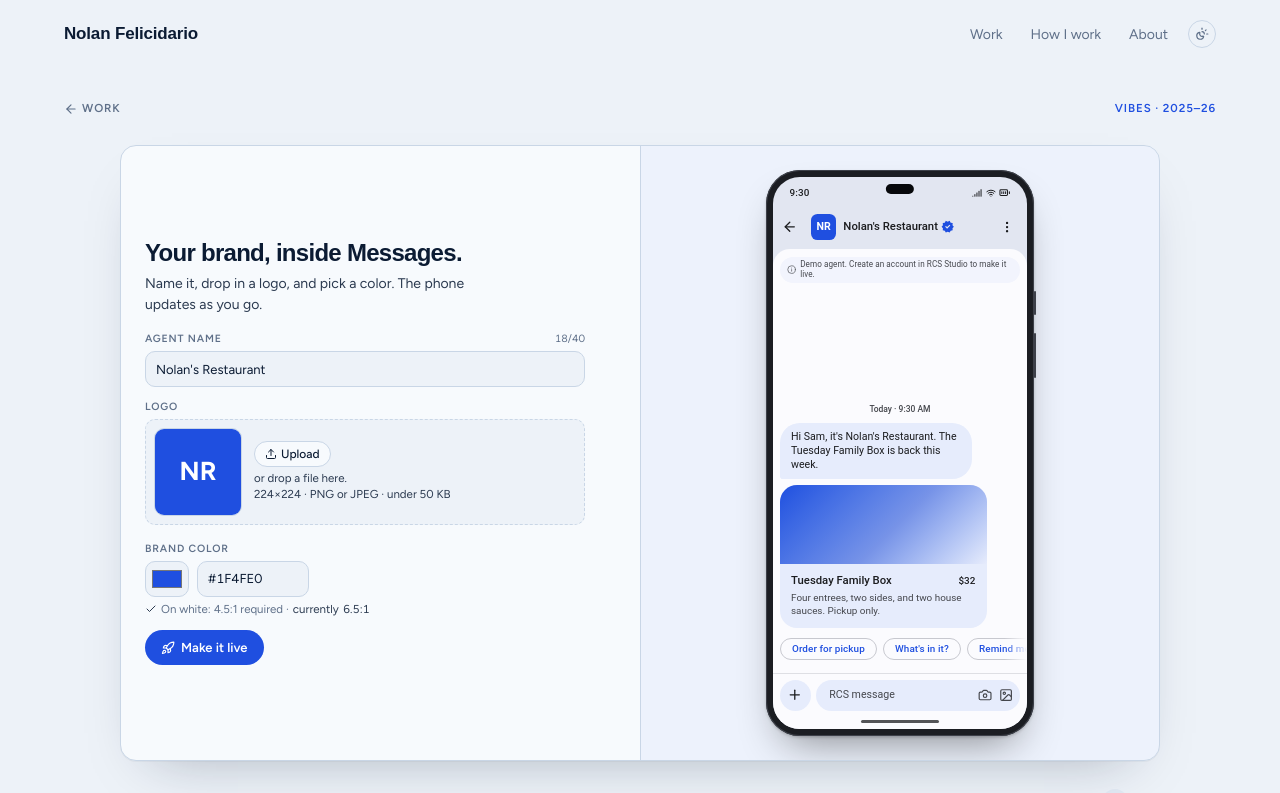
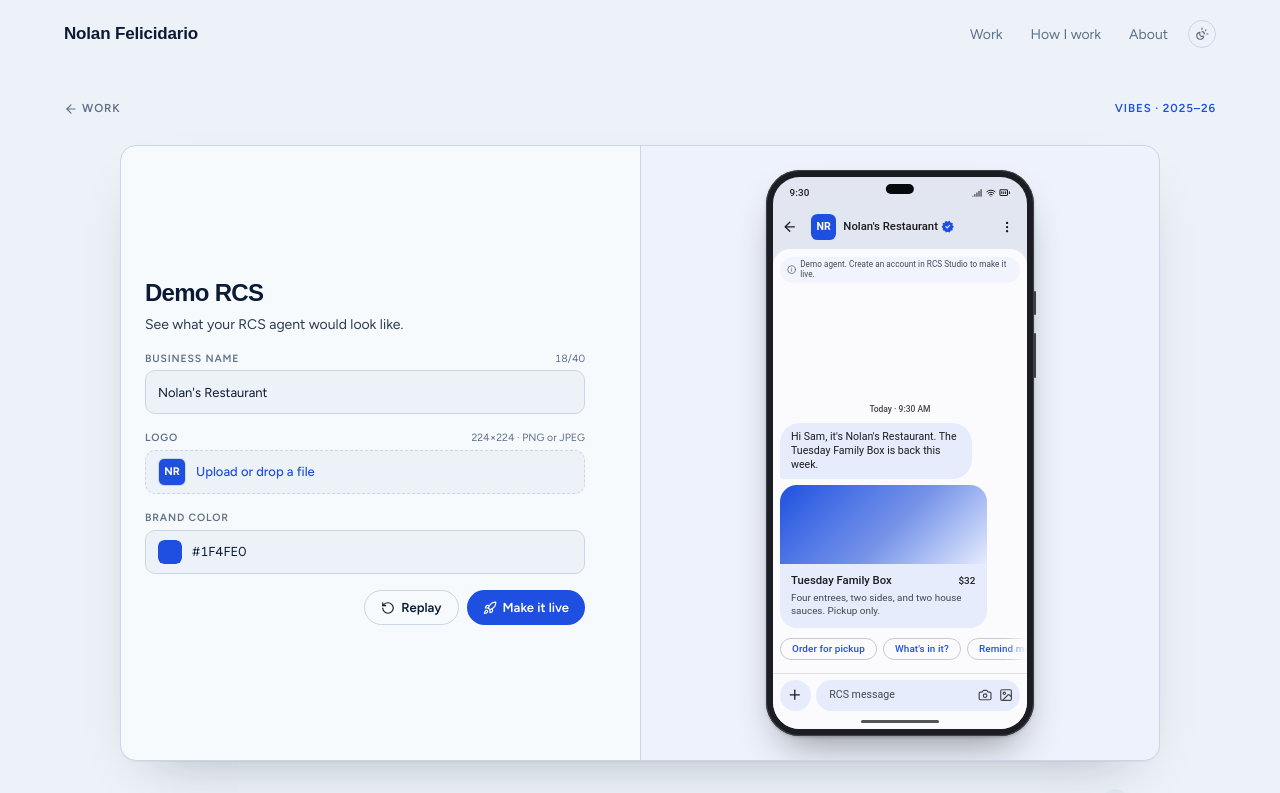
Before and after one commit to nfelicidario/nfelicidario.github.io, a Next.js app: page /work/rcs-studio in a window 1280 px wide. Shown: the top 793 px of the page. Built offline with nearby package versions, Linux system fonts and the light colour scheme; a web font is replaced by a local one.

Commit message:
Demo RCS step: cohesive form, no contrast copy, Replay and CTA on the right
Co-Authored-By: Claude Fable 5.1 <noreply@anthropic.com>

```diff
--- a/src/components/work/rcs-studio/hero/RcsStudioHero.tsx
+++ b/src/components/work/rcs-studio/hero/RcsStudioHero.tsx
@@ -33,8 +33,6 @@ import {
   RotateCcw,
   SkipForward,
   Sparkles,
-  Upload,
-  X,
 } from "lucide-react";
 import {
   AGENT,
@@ -60,10 +58,10 @@ import {
 
 /**
  * RCS Studio hero: one self-driving story in a 16:9 stage, mock data only, frameless.
- * Journey: make it yours → sign up → provision (brand, agent, campaign) → submit → live.
+ * Journey: demo RCS → sign up → provision (brand, agent, campaign) → submit → live.
  *
  * Each phase draws its own card on the page ground:
- *  - make it yours, provisioning, submitted, live: a 50/50 card (panel left, Android phone right
+ *  - demo RCS, provisioning, submitted, live: a 50/50 card (panel left, Android phone right
  *    on a tinted pane), stacking below 768px
  *  - sign up: a narrow centered card, no phone
  * The card animates its size between phases with a layout transition.
@@ -76,7 +74,7 @@ import {
  * `HeroView` is purely presentational, so the stills render it in fixed states with no timers.
  *
  * Google's agent limits are enforced where a field exists: display name 40, description 100,
- * suggested-reply labels 25, logo 224×224 PNG or JPEG under 50 KB, brand color 4.5:1 on white.
+ * suggested-reply labels 25. The logo hint says 224×224 PNG or JPEG; any image is accepted.
  *
  * All demo copy and timings (the agent, the chips and replies, the form values, the frames)
  * live in ./script.ts so they can be edited without touching the state machine.
@@ -84,7 +82,12 @@ import {
 
 /* ---------------------------------------------------------------- limits */
 
-const MAX = { name: 40, description: 100, logoPx: 224, logoBytes: 50 * 1024, contrast: 4.5 } as const;
+const MAX = { name: 40, description: 100 } as const;
+
+/** one form row: every field in a form shares this border, radius, and type size */
+const ROW = "bubble-sm border text-[13px] text-ink";
+/** row height and padding: 44 px in the demo form, 36 px in the denser provisioning forms */
+const rowSize = (tall?: boolean) => (tall ? "h-11 px-3" : "h-9 px-2.5");
 
 /* ---------------------------------------------------------------- frames */
 
@@ -183,32 +186,9 @@ function monogram(name: string) {
     .toUpperCase();
 }
 
-function parseHex(hex: string): [number, number, number] | null {
-  const m = /^#?([0-9a-f]{6})$/i.exec(hex.trim());
-  if (!m) return null;
-  const n = parseInt(m[1], 16);
-  return [(n >> 16) & 255, (n >> 8) & 255, n & 255];
-}
-
 function normalizeHex(hex: string) {
   const m = /^#?([0-9a-f]{6})$/i.exec(hex.trim());
   return m ? `#${m[1].toUpperCase()}` : null;
-}
-
-/** WCAG 2 relative luminance → contrast ratio against white */
-function contrastOnWhite(hex: string) {
-  const rgb = parseHex(hex);
-  if (!rgb) return 1;
-  const [r, g, b] = rgb.map((c) => {
-    const s = c / 255;
-    return s <= 0.03928 ? s / 12.92 : Math.pow((s + 0.055) / 1.055, 2.4);
-  });
-  const l = 0.2126 * r + 0.7152 * g + 0.0722 * b;
-  return 1.05 / (l + 0.05);
-}
-
-function kb(bytes: number) {
-  return `${Math.round(bytes / 1024)} KB`;
 }
 
 /* ----------------------------------------------------------- state machine */
@@ -220,6 +200,8 @@ type Action =
   | { type: "TAP"; chip: number; now?: boolean }
   | { type: "SET"; field: Field; value: string }
   | { type: "LOGO"; logo: Logo }
+  /** the form's own Replay: back to the greeting and card, chips tappable again, fields kept */
+  | { type: "RESET_THREAD" }
   | { type: "RESET" };
 
 function initial(i = 0, run = 0): State {
@@ -263,6 +245,9 @@ function reducer(s: State, a: Action): State {
       return { ...s, values: { ...s.values, [a.field]: a.value } };
     case "LOGO":
       return { ...s, logo: a.logo };
+    case "RESET_THREAD":
+      if (FRAMES[s.i].step !== "yours") return s;
+      return { ...s, chip: null, i: F.yours };
     case "RESET":
       return initial(0, s.run + 1);
   }
@@ -402,7 +387,7 @@ function still(i: number, overrides: Partial<State> = {}): State {
 export const rcsStudioStills: { render: ReactNode; caption: string }[] = [
   {
     render: <HeroView s={still(F.yoursReplied)} timed still focus="phone" />,
-    caption: "Make it yours: name, logo, and brand color, previewed live on the phone.",
+    caption: "Demo RCS: name, logo, and brand color, previewed live on the phone.",
   },
   {
     render: <HeroView s={still(F.signupFilled)} timed still focus="panel" />,
@@ -502,7 +487,7 @@ function FlowPanel({ s, timed, still, dispatch }: PanelProps) {
         transition={{ duration: 0.25, ease: "easeOut" }}
         className="grid max-w-[440px] gap-4"
       >
-        {group === "yours" && <MakeItYours s={s} timed={timed} still={still} dispatch={dispatch} />}
+        {group === "yours" && <DemoRcs s={s} timed={timed} still={still} dispatch={dispatch} />}
         {group === "signup" && <SignUp s={s} timed={timed} still={still} dispatch={dispatch} />}
         {group === "provision" && <Provision s={s} timed={timed} still={still} dispatch={dispatch} />}
         {group === "live" && (
@@ -522,25 +507,22 @@ function FlowPanel({ s, timed, still, dispatch }: PanelProps) {
   );
 }
 
-/* ------------------------------------------------------ 1. make it yours */
+/* ------------------------------------------------------------- 1. demo RCS */
 
-function MakeItYours({ s, timed, still, dispatch }: PanelProps) {
-  const ctaId = useId();
-  const ratio = contrastOnWhite(s.values.color);
-  const pass = ratio >= MAX.contrast;
+function DemoRcs({ s, timed, still, dispatch }: PanelProps) {
   const pressed = timed && s.i === F.yoursCta;
 
   return (
     <>
       <div>
-        <h3 className="text-[clamp(18px,2vw,24px)] font-bold text-ink">Your brand, inside Messages.</h3>
-        <p className="mt-2 max-w-[36ch] text-[14px] text-body">Name it, drop in a logo, and pick a color. The phone updates as you go.</p>
+        <h3 className="text-[clamp(18px,2vw,24px)] font-bold text-ink">{STEP_LABELS.yours}</h3>
+        <p className="mt-2 max-w-[36ch] text-[14px] text-body">See what your RCS agent would look like.</p>
       </div>
       <form
-        className="grid gap-3"
+        className="grid gap-4"
         onSubmit={(e) => {
           e.preventDefault();
-          if (pass) dispatch({ type: "GOTO", i: F.signup });
+          dispatch({ type: "GOTO", i: F.signup });
         }}
       >
         <Field
@@ -548,22 +530,28 @@ function MakeItYours({ s, timed, still, dispatch }: PanelProps) {
           timed={timed}
           dispatch={dispatch}
           field="agentName"
-          label="Agent name"
+          label="Business name"
           maxLength={MAX.name}
+          tall
           highlight={timed && s.i === F.yoursName}
           placeholder="What customers will see"
         />
-        <LogoField s={s} timed={timed} dispatch={dispatch} highlight={timed && s.i === F.yoursLogo} />
+        <LogoField s={s} timed={timed} dispatch={dispatch} tall highlight={timed && s.i === F.yoursLogo} />
         <ColorField
           value={s.values.color}
           onChange={(v) => dispatch({ type: "SET", field: "color", value: v })}
           readOnly={timed}
+          tall
           highlight={timed && s.i === F.yoursColor}
-          describeId={ctaId}
         />
-        <Primary type="submit" still={still} disabled={!pass} pressed={pressed} icon={<Rocket size={14} aria-hidden="true" />} describedBy={ctaId}>
+        <div className="flex flex-wrap items-center justify-end gap-2">
+          <Secondary still={still} onClick={() => dispatch({ type: "RESET_THREAD" })} icon={<RotateCcw size={14} aria-hidden="true" />}>
+            Replay
+          </Secondary>
+          <Primary type="submit" still={still} pressed={pressed} icon={<Rocket size={14} aria-hidden="true" />}>
             Make it live
           </Primary>
+        </div>
       </form>
     </>
   );
@@ -603,31 +591,32 @@ function GeneratedMark({ color }: { color: string }) {
   );
 }
 
+/**
+ * The logo drop zone: one form row like the others, with a small preview at the left and a
+ * link-styled prompt. Any image is accepted as is (Google's 224×224 rule is only a hint).
+ */
 function LogoField({
   s,
   timed,
   dispatch,
   highlight,
+  tall,
   compact,
 }: {
   s: State;
   timed: boolean;
   dispatch: Dispatch<Action>;
   highlight?: boolean;
+  tall?: boolean;
+  /** the provisioning step: the hint says the logo came from step 1 */
   compact?: boolean;
 }) {
   const id = useId();
   const [drag, setDrag] = useState(false);
-  const [problem, setProblem] = useState<string | null>(null);
   const logo = s.logo;
 
   function load(file: File | undefined) {
-    if (!file) return;
-    if (file.type !== "image/png" && file.type !== "image/jpeg") {
-      setProblem("PNG or JPEG only.");
-      return;
-    }
-    setProblem(null);
+    if (!file || !file.type.startsWith("image/")) return;
     const reader = new FileReader();
     reader.onload = () => {
       const src = typeof reader.result === "string" ? reader.result : "";
@@ -635,19 +624,12 @@ function LogoField({
       const img = new Image();
       img.onload = () =>
         dispatch({ type: "LOGO", logo: { kind: "upload", src, w: img.naturalWidth, h: img.naturalHeight, bytes: file.size, name: file.name } });
-      img.onerror = () => setProblem("That file could not be read as an image.");
       img.src = src;
     };
     reader.readAsDataURL(file);
   }
 
-  const warnings: string[] = [];
-  if (logo.kind === "upload") {
-    if (logo.bytes > MAX.logoBytes) warnings.push(`${kb(logo.bytes)}, over Google's 50 KB. Compress it before launch.`);
-    if (logo.w !== logo.h) warnings.push(`${logo.w}×${logo.h}, not square. It will be letterboxed on white.`);
-    else if (logo.w !== MAX.logoPx) warnings.push(`${logo.w}×${logo.h}. Google resizes it to 224×224.`);
-  }
-  const box = compact ? "h-14 w-14" : "h-22 w-22";
+  const prompt = drag ? "Drop it here" : logo.kind === "upload" ? "Replace or drop a file" : "Upload or drop a file";
 
   return (
     <div className="grid gap-1">
@@ -655,18 +637,15 @@ function LogoField({
         <label htmlFor={id} className="label text-[10.5px]">
           Logo
         </label>
-        {logo.kind !== "none" && !timed && (
-          <button
-            type="button"
-            onClick={() => {
-              dispatch({ type: "LOGO", logo: { kind: "none" } });
-              setProblem(null);
-            }}
-            className="inline-flex items-center gap-0.5 rounded-full px-1.5 py-0.5 text-[11px] font-medium text-muted transition-colors duration-150 hover:bg-raised hover:text-ink"
-          >
-            <X size={11} aria-hidden="true" /> Remove
-          </button>
+        <span id={`${id}-rule`} className="text-[10.5px] text-muted">
+          {compact ? (
+            <span className="inline-flex items-center gap-1 text-accent">
+              <Sparkles size={11} aria-hidden="true" /> From step 1
+            </span>
+          ) : (
+            "224×224 · PNG or JPEG"
           )}
+        </span>
       </div>
       <div
         onDragOver={(e) => {
@@ -679,7 +658,7 @@ function LogoField({
           setDrag(false);
           load(e.dataTransfer.files[0]);
         }}
-        className={`bubble-sm relative flex items-center gap-3 border border-dashed p-2 transition-colors has-[:focus-visible]:border-accent has-[:focus-visible]:ring-2 has-[:focus-visible]:ring-accent-soft ${
+        className={`${ROW} ${rowSize(tall)} flex items-center gap-2.5 border-dashed transition-colors has-[:focus-visible]:border-accent has-[:focus-visible]:ring-2 has-[:focus-visible]:ring-accent-soft ${
           drag || highlight ? "border-accent bg-accent-soft/40 ring-2 ring-accent-soft" : "border-rule bg-bg"
         }`}
       >
@@ -691,27 +670,21 @@ function LogoField({
             exit={{ opacity: 0 }}
             transition={{ duration: 0.25 }}
           >
-            <LogoMark
-              logo={logo}
-              color={s.values.color}
-              name={s.values.agentName}
-              className={`${box} bubble-sm border border-rule ${compact ? "text-[16px]" : "text-[26px]"}`}
-            />
+            <LogoMark logo={logo} color={s.values.color} name={s.values.agentName} className={`${tall ? "h-7 w-7" : "h-6 w-6"} rounded-md border border-rule text-[11px]`} />
           </motion.div>
         </AnimatePresence>
-        <div className="min-w-0 flex-1 text-[11.5px] leading-snug text-muted">
         <label
           htmlFor={id}
-            className={`inline-flex items-center gap-1 rounded-full border border-rule bg-surface px-2.5 py-1 text-[12px] font-medium text-ink transition-colors duration-150 ${
-              timed ? "cursor-not-allowed opacity-60" : "cursor-pointer hover:border-accent hover:bg-accent-soft/40 hover:text-accent"
+          className={`min-w-0 truncate font-medium text-accent underline-offset-2 transition-colors duration-150 ${
+            timed ? "cursor-not-allowed opacity-60" : "cursor-pointer hover:underline"
           }`}
         >
-            <Upload size={12} aria-hidden="true" /> {logo.kind === "none" ? "Upload" : "Replace"}
+          {prompt}
         </label>
         <input
           id={id}
           type="file"
-            accept="image/png,image/jpeg"
+          accept="image/*"
           className="sr-only"
           disabled={timed}
           aria-describedby={`${id}-rule`}
@@ -720,48 +693,24 @@ function LogoField({
             e.target.value = "";
           }}
         />
-          <p id={`${id}-rule`} className="mt-1">
-            {compact ? (
-              <span className="inline-flex items-center gap-1 text-accent">
-                <Sparkles size={11} aria-hidden="true" /> From step 1 · 224×224
-              </span>
-            ) : (
-              <>
-                {drag ? "Drop it here." : "or drop a file here."} <br />
-                224×224 · PNG or JPEG · under 50 KB
-              </>
-            )}
-          </p>
-        </div>
-      </div>
-      <div aria-live="polite" className="grid gap-0.5">
-        {problem && (
-          <p role="alert" className="inline-flex items-center gap-1 text-[11.5px] text-warn">
-            <CircleAlert size={12} aria-hidden="true" /> {problem}
-          </p>
-        )}
-        {warnings.map((w) => (
-          <p key={w} className="inline-flex items-start gap-1 text-[11.5px] text-warn">
-            <CircleAlert size={12} aria-hidden="true" className="mt-0.5 shrink-0" /> {w}
-          </p>
-        ))}
       </div>
     </div>
   );
 }
 
+/** the brand color: one form row with the native swatch at the left and the hex beside it */
 function ColorField({
   value,
   onChange,
   readOnly,
   highlight,
-  describeId,
+  tall,
 }: {
   value: string;
   onChange: (hex: string) => void;
   readOnly: boolean;
   highlight?: boolean;
-  describeId: string;
+  tall?: boolean;
 }) {
   const id = useId();
   const [draft, setDraft] = useState(value);
@@ -770,11 +719,6 @@ function ColorField({
     setSeen(value);
     setDraft(value);
   }
-  const ratio = contrastOnWhite(value);
-  const pass = ratio >= MAX.contrast;
-  const box = `bubble-sm h-9 border bg-bg text-[13px] text-ink outline-none focus-visible:border-accent ${
-    highlight ? "border-accent ring-2 ring-accent-soft" : pass ? "border-rule" : "border-warn"
-  }`;
 
   function commit(raw: string) {
     setDraft(raw);
@@ -787,15 +731,18 @@ function ColorField({
       <label htmlFor={id} className="label text-[10.5px]">
         Brand color
       </label>
-      <div className="flex items-center gap-2">
+      <div
+        className={`${ROW} ${rowSize(tall)} flex items-center gap-2.5 bg-bg transition-colors has-[:focus-visible]:border-accent ${
+          highlight ? "border-accent ring-2 ring-accent-soft" : "border-rule"
+        }`}
+      >
         <input
           id={id}
           type="color"
           value={(normalizeHex(value) ?? AGENT.defaultColor).toLowerCase()}
           onChange={(e) => commit(e.target.value)}
           disabled={readOnly}
-          aria-describedby={describeId}
-          className={`${box} w-11 cursor-pointer p-1 transition-colors duration-150 enabled:hover:border-accent disabled:cursor-not-allowed`}
+          className="h-6 w-6 shrink-0 cursor-pointer appearance-none rounded-md border-0 bg-transparent p-0 disabled:cursor-not-allowed [&::-moz-color-swatch]:rounded-md [&::-moz-color-swatch]:border-0 [&::-webkit-color-swatch]:rounded-md [&::-webkit-color-swatch]:border-0 [&::-webkit-color-swatch-wrapper]:p-0"
         />
         <input
           type="text"
@@ -806,16 +753,9 @@ function ColorField({
           maxLength={7}
           spellCheck={false}
           autoComplete="off"
-          aria-invalid={pass ? undefined : true}
-          aria-describedby={describeId}
-          className={`${box} num w-28 px-2.5 uppercase`}
+          className="num min-w-0 flex-1 bg-transparent uppercase outline-none"
         />
       </div>
-      <p id={describeId} aria-live="polite" className={`inline-flex items-center gap-1 text-[11.5px] ${pass ? "text-ok" : "text-warn"}`}>
-        {pass ? <Check size={12} aria-hidden="true" /> : <CircleAlert size={12} aria-hidden="true" />}
-        <span className="text-muted">On white: {MAX.contrast}:1 required ·</span> currently <span className="num">{ratio.toFixed(1)}:1</span>
-        {pass ? "" : ", pick a darker color"}
-      </p>
     </div>
   );
 }
@@ -862,8 +802,6 @@ function Provision({ s, timed, still, dispatch }: PanelProps) {
   const StepIcon = PROVISION_STEPS[Math.max(stepAt, 0)].icon;
   const optIn = shown(s, timed, "optIn");
   const invalid = s.i === F.campaignInvalid;
-  const ratio = contrastOnWhite(s.values.color);
-  const colorId = useId();
 
   function submitCampaign() {
     if (!optIn) go(F.campaignInvalid);
@@ -946,9 +884,9 @@ function Provision({ s, timed, still, dispatch }: PanelProps) {
               </p>
               <Field s={s} timed={timed} dispatch={dispatch} field="agentName" label="Display name" maxLength={MAX.name} />
               <LogoField s={s} timed={timed} dispatch={dispatch} compact />
-              <ColorField value={s.values.color} onChange={(v) => dispatch({ type: "SET", field: "color", value: v })} readOnly={timed} describeId={colorId} />
+              <ColorField value={s.values.color} onChange={(v) => dispatch({ type: "SET", field: "color", value: v })} readOnly={timed} />
               <Field s={s} timed={timed} dispatch={dispatch} field="description" label="Description" multiline maxLength={MAX.description} />
-              <Primary type="submit" still={still} disabled={ratio < MAX.contrast}>
+              <Primary type="submit" still={still}>
                 Continue
               </Primary>
             </form>
@@ -1084,7 +1022,6 @@ function Primary({
   disabled,
   pressed,
   icon,
-  describedBy,
 }: {
   children: ReactNode;
   onClick?: () => void;
@@ -1094,7 +1031,6 @@ function Primary({
   /** autoplay: show the button as if being pressed */
   pressed?: boolean;
   icon?: ReactNode;
-  describedBy?: string;
 }) {
   return (
     <motion.button
@@ -1102,7 +1038,6 @@ function Primary({
       onClick={onClick}
       disabled={disabled}
       aria-disabled={disabled || undefined}
-      aria-describedby={describedBy}
       initial={still ? false : { opacity: 0 }}
       animate={{ opacity: 1, scale: pressed ? 0.96 : 1 }}
       className={`inline-flex w-fit items-center gap-1.5 rounded-full bg-accent px-4 py-2 text-[13px] font-semibold text-white transition-colors duration-150 enabled:hover:bg-[color-mix(in_srgb,var(--accent)_85%,var(--ink))] disabled:cursor-not-allowed disabled:opacity-50 ${
@@ -1112,6 +1047,22 @@ function Primary({
       {icon}
       {children}
       {!icon && <ChevronRight size={14} aria-hidden="true" />}
+    </motion.button>
+  );
+}
+
+/** the quiet companion to Primary, same height, for actions that do not advance the story */
+function Secondary({ children, onClick, still, icon }: { children: ReactNode; onClick: () => void; still: boolean; icon?: ReactNode }) {
+  return (
+    <motion.button
+      type="button"
+      onClick={onClick}
+      initial={still ? false : { opacity: 0 }}
+      animate={{ opacity: 1 }}
+      className="inline-flex w-fit items-center gap-1.5 rounded-full border border-rule bg-surface px-4 py-[7px] text-[13px] font-semibold text-ink transition-colors duration-150 hover:border-accent hover:text-accent"
+    >
+      {icon}
+      {children}
     </motion.button>
   );
 }
@@ -1133,6 +1084,7 @@ function Field({
   tooltip,
   tooltipOpen,
   maxLength,
+  tall,
   highlight,
   onChange,
 }: {
@@ -1151,6 +1103,8 @@ function Field({
   tooltipOpen?: boolean;
   /** Google's character limit, shown as a live counter */
   maxLength?: number;
+  /** the 44 px row of the demo form (provisioning forms use the denser 36 px row) */
+  tall?: boolean;
   highlight?: boolean;
   onChange?: (v: string) => void;
 }) {
@@ -1158,7 +1112,7 @@ function Field({
   const value = shown(s, timed, field);
   const active = highlight ?? (timed && s.i === FILLED_AT[field]);
   const set = onChange ?? ((v: string) => dispatch({ type: "SET", field, value: maxLength ? v.slice(0, maxLength) : v }));
-  const box = `bubble-sm w-full border bg-bg px-2.5 text-[13px] text-ink outline-none placeholder:text-muted/70 focus-visible:border-accent ${
+  const box = `${ROW} w-full bg-bg outline-none placeholder:text-muted/70 focus-visible:border-accent ${
     error ? "border-warn" : active ? "border-accent ring-2 ring-accent-soft" : "border-rule"
   }`;
   const describedBy = [error ? `${id}-err` : null, hint ? `${id}-hint` : null].filter(Boolean).join(" ") || undefined;
@@ -1205,7 +1159,7 @@ function Field({
             onChange={(e) => set(e.target.value)}
             aria-invalid={error ? true : undefined}
             aria-describedby={describedBy}
-            className={`${box} h-9 appearance-none pr-8`}
+            className={`${box} ${rowSize(tall)} appearance-none pr-8`}
           >
             {placeholder && (
               <option value="" disabled>
@@ -1229,7 +1183,7 @@ function Field({
           rows={2}
           maxLength={maxLength}
           aria-describedby={describedBy}
-          className={`${box} resize-none py-1.5 leading-snug`}
+          className={`${box} resize-none px-2.5 py-1.5 leading-snug`}
         />
       ) : (
         <input
@@ -1243,7 +1197,7 @@ function Field({
           autoComplete="off"
           aria-invalid={error ? true : undefined}
           aria-describedby={describedBy}
-          className={`${box} h-9`}
+          className={`${box} ${rowSize(tall)}`}
         />
       )}
       {error && (
--- a/src/components/work/rcs-studio/hero/script.ts
+++ b/src/components/work/rcs-studio/hero/script.ts
@@ -9,7 +9,7 @@
  *    frame, in milliseconds). `auto` marks the frames that advance on their own in
  *    interactive mode too (a reply arriving), so leave it where it is.
  *  - Keep the agent name under 40 characters and descriptions under 100 (Google's limits).
- *  - The brand color is #RRGGBB and must pass 4.5:1 on white; the hero blocks the CTA otherwise.
+ *  - The brand color is #RRGGBB. Any color is accepted; the demo form does not check contrast.
  *  - Mock data only: invented businesses, people, and numbers. Nothing from a real customer.
  */
 
@@ -21,7 +21,7 @@ import { MAX_LABEL } from "@/components/phone";
 export const AGENT = {
   /** the name autoplay types into the agent name field */
   name: "Poblano's Mexican Grill",
-  /** the brand color autoplay picks; must pass 4.5:1 on white */
+  /** the brand color autoplay picks */
   color: "#C2410C",
   /** the color the form starts on before anyone picks one */
   defaultColor: "#1F4FE0",
@@ -163,7 +163,7 @@ export const END_CARD = { title: "Agent live.", body: "Average time to provision
 export type Step = "yours" | "signup" | "brand" | "agent" | "campaign" | "submitted" | "live";
 
 export const STEP_LABELS: Record<Step, string> = {
-  yours: "Make it yours",
+  yours: "Demo RCS",
   signup: "Sign up",
   brand: "Brand",
   agent: "Agent",
```
Lines whose indentation alone changed are shown as unchanged.
